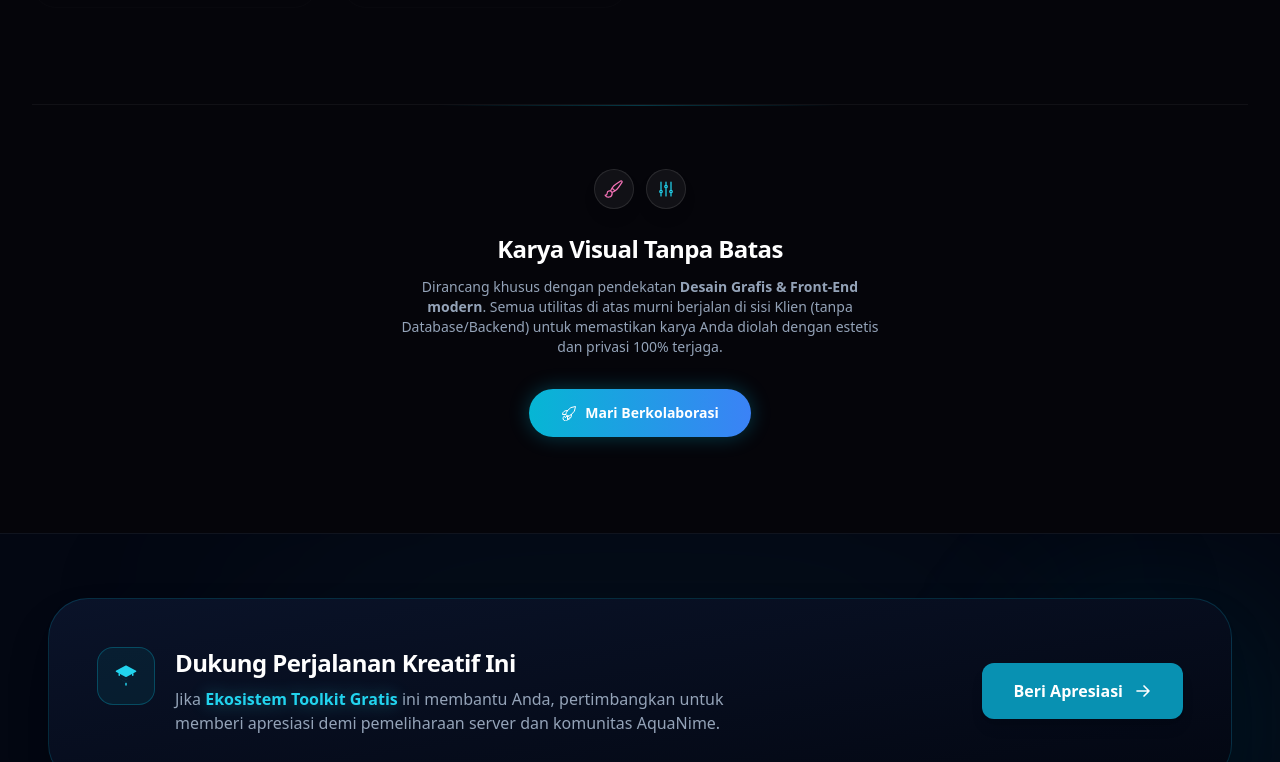
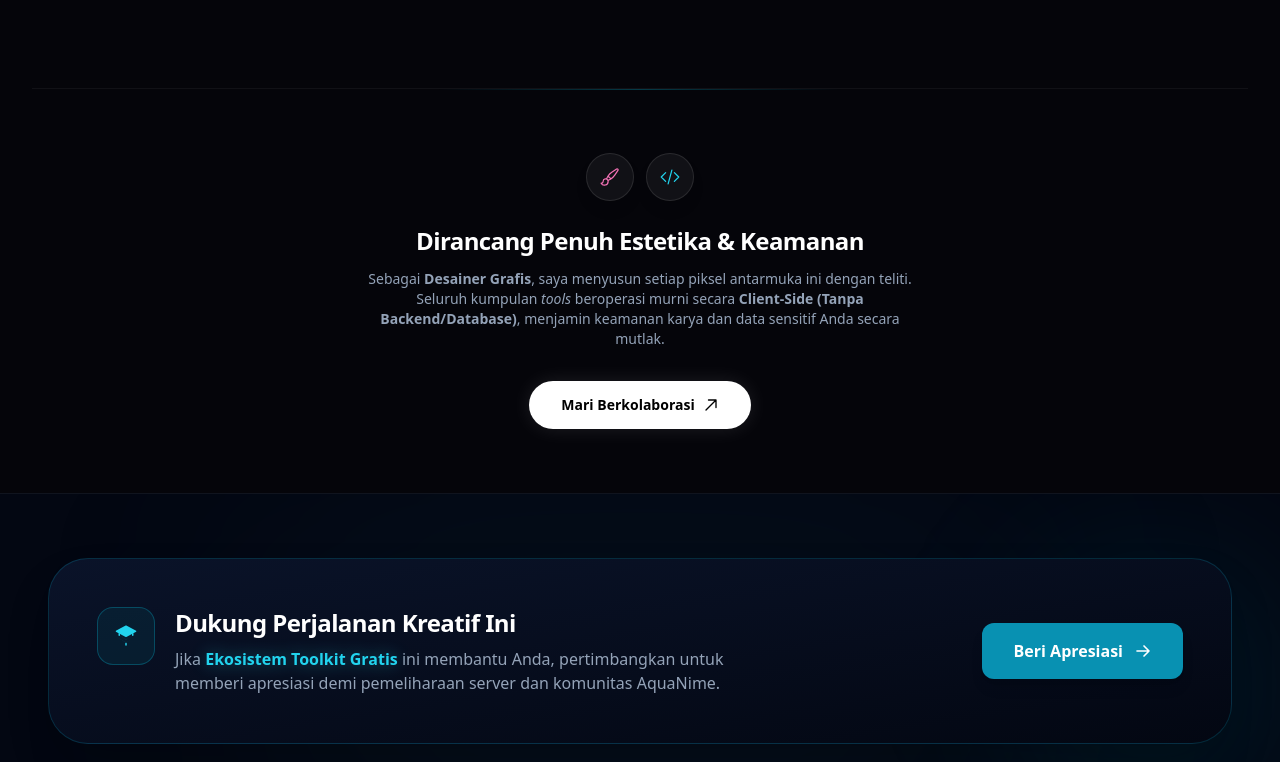
Before and after one commit to Rafli161102/CV-MRR, a Next.js app: page /toolkit in a window 1280 px wide. Shown: the part 1256-2018 px from the top of the page. Built offline with nearby package versions, Linux system fonts and the light colour scheme.

Commit message:
Update page.jsx

```diff
--- a/src/app/toolkit/page.jsx
+++ b/src/app/toolkit/page.jsx
@@ -24,7 +24,9 @@ const Icons = {
   Lock: (p) => <svg fill="none" viewBox="0 0 24 24" strokeWidth={2.5} stroke="currentColor" {...p}><path strokeLinecap="round" strokeLinejoin="round" d="M16.5 10.5V6.75a4.5 4.5 0 10-9 0v3.75m-.75 11.25h10.5a2.25 2.25 0 002.25-2.25v-6.75a2.25 2.25 0 00-2.25-2.25H6.75a2.25 2.25 0 00-2.25 2.25v6.75a2.25 2.25 0 002.25 2.25z" /></svg>,
   ShieldCheck: (p) => <svg fill="none" viewBox="0 0 24 24" strokeWidth={1.5} stroke="currentColor" {...p}><path strokeLinecap="round" strokeLinejoin="round" d="M9 12.75L11.25 15 15 9.75M21 12c0 1.268-.63 2.39-1.593 3.068a3.745 3.745 0 01-1.043 3.296a3.745 3.745 0 01-3.296 1.043A3.745 3.745 0 0112 21c-1.268 0-2.39-.63-3.068-1.593a3.746 3.746 0 01-3.296-1.043a3.745 3.745 0 01-1.043-3.296A3.745 3.745 0 013 12c0-1.268.63-2.39 1.593-3.068a3.745 3.745 0 011.043-3.296a3.746 3.746 0 013.296-1.043A3.746 3.746 0 0112 3c1.268 0 2.39.63 3.068 1.593a3.746 3.746 0 013.296 1.043a3.746 3.746 0 011.043 3.296A3.745 3.745 0 0121 12z" /></svg>,
   X: (p) => <svg fill="none" viewBox="0 0 24 24" strokeWidth={2.5} stroke="currentColor" {...p}><path strokeLinecap="round" strokeLinejoin="round" d="M6 18L18 6M6 6l12 12" /></svg>,
-  Rocket: (p) => <svg fill="none" viewBox="0 0 24 24" strokeWidth={1.5} stroke="currentColor" {...p}><path strokeLinecap="round" strokeLinejoin="round" d="M15.59 14.37a6 6 0 01-5.84 7.38v-4.8m5.84-2.58a14.98 14.98 0 006.16-12.12A14.98 14.98 0 009.631 8.41m5.96 5.96a14.926 14.926 0 01-5.841 2.58m-.119-8.54a6 6 0 00-7.381 5.84h4.8m2.581-5.84a14.927 14.927 0 00-2.58 5.84m2.699 2.7c-.103.021-.207.041-.311.06a15.09 15.09 0 01-2.448-2.448 14.9 14.9 0 01.06-.312m-2.24 2.39a4.493 4.493 0 00-1.757 4.306 4.433 4.433 0 002.771 2.77c1.651.567 3.485.044 4.306-1.756l3.05-3.05a15.001 15.001 0 00-3.235-3.235l-3.05 3.05z" /></svg>
+  Code: (p) => <svg fill="none" viewBox="0 0 24 24" strokeWidth={1.5} stroke="currentColor" {...p}><path strokeLinecap="round" strokeLinejoin="round" d="M17.25 6.75L22.5 12l-5.25 5.25m-10.5 0L1.5 12l5.25-5.25m7.5-3l-4.5 16.5" /></svg>,
+  Brush: (p) => <svg fill="none" viewBox="0 0 24 24" strokeWidth={1.5} stroke="currentColor" {...p}><path strokeLinecap="round" strokeLinejoin="round" d="M9.53 16.122a3 3 0 00-5.78 1.128 2.25 2.25 0 01-2.4 2.245 4.5 4.5 0 008.4-2.245c0-.399-.078-.78-.22-1.128zm0 0a15.998 15.998 0 003.388-1.62m-5.043-.025a15.994 15.994 0 011.622-3.395m3.42 3.42a15.995 15.995 0 004.764-4.648l3.876-5.814a1.151 1.151 0 00-1.597-1.597L14.146 6.32a15.996 15.996 0 00-4.649 4.763m3.42 3.42a6.776 6.776 0 00-3.42-3.42" /></svg>,
+  ArrowUpRight: (p) => <svg fill="none" viewBox="0 0 24 24" strokeWidth={2} stroke="currentColor" {...p}><path strokeLinecap="round" strokeLinejoin="round" d="M4.5 19.5l15-15m0 0H8.25m11.25 0v11.25" /></svg>
 };
 
 // ============================================================================
@@ -64,7 +66,7 @@ const toolThemes = {
 };
 
 // =========================================================================
-// KOMPONEN KARTU MODUL (RESPONSIF 2 KOLOM MOBILE)
+// KOMPONEN KARTU MODUL
 // =========================================================================
 const UnifiedCard = ({ tool, cardId }) => {
   const [isClicked, setIsClicked] = useState(false);
@@ -80,7 +82,14 @@ const UnifiedCard = ({ tool, cardId }) => {
 
     setTimeout(() => {
       setIsClicked(false);
-      if (linkRef.current) linkRef.current.click();
+      // Fallback HTML navigation murni
+      if (tool.link && tool.link.trim() !== '' && tool.link !== '#') {
+        if (linkRef.current) {
+          linkRef.current.click();
+        } else {
+          window.location.href = tool.link;
+        }
+      }
     }, 600);
   };
 
@@ -117,7 +126,7 @@ const UnifiedCard = ({ tool, cardId }) => {
             ) : (
               <div className="flex items-center gap-1 px-1.5 py-1 sm:px-2.5 sm:py-1.5 bg-black/40 border border-white/5 rounded-full">
                  <Icons.Lock className="w-2.5 h-2.5 sm:w-3 sm:h-3 text-slate-500" />
-                 <span className="text-[8px] sm:text-[9px] font-bold tracking-widest text-slate-500">SOON</span>
+                 <span className="text-[7px] sm:text-[9px] font-bold tracking-widest text-slate-500">SOON</span>
               </div>
             )}
           </div>
@@ -141,20 +150,19 @@ const UnifiedCard = ({ tool, cardId }) => {
 // =========================================================================
 const TOUR_STEPS = [
   { target: 'tut-start', title: 'Mulai dari Sini', text: <>Ini adalah meja kerja digital Anda. <br/><br/>Kapanpun Anda merasa kebingungan, klik tombol <strong>"Mulai Panduan"</strong> ini untuk memanggil saya kembali.</>, position: 'bottom' },
-  { target: 'tut-filter', title: 'Pencarian Cepat', text: <>Gunakan menu ini untuk menyaring alat. <br/><br/>Contoh: Klik <strong>"Design Utility"</strong> jika Anda hanya ingin melihat alat untuk keperluan desain.</>, position: 'bottom' },
+  { target: 'tut-filter', title: 'Pencarian Cepat', text: <>Gunakan menu ini untuk menyaring alat. <br/><br/>Contoh: Klik <strong>"Design Utility"</strong> jika Anda hanya ingin melihat alat untuk keperluan desain grafis Anda.</>, position: 'bottom' },
   { target: 'tut-active', title: 'Alat Siap Pakai', text: <><ul className="list-disc pl-4 space-y-1 mb-2 text-left"><li>Kotak berwarna cerah</li><li>Ada ikon panah di pojok</li><li>Bisa langsung diklik!</li></ul>Ini berarti alat tersebut sudah 100% siap membantu pekerjaan Anda.</>, position: 'bottom' },
-  { target: 'tut-locked', title: 'Segera Hadir', text: <>Kartu abu-abu dengan label <strong>"SOON"</strong> berarti alatnya masih dirakit oleh tim pemrogram kami. <br/><br/>Harap bersabar ya!</>, position: 'top' },
-  { target: 'tut-security', title: 'Privasi Terjamin', text: <>Sangat penting: Semua alat di website ini bekerja langsung di memori komputer Anda sendiri.<br/><br/>Kami <strong>tidak pernah mencuri</strong> data sensitif Anda.</>, position: 'bottom' }
+  { target: 'tut-locked', title: 'Segera Hadir', text: <>Kartu abu-abu dengan label <strong>"SOON"</strong> berarti alatnya masih dirakit oleh saya. <br/><br/>Nantikan fitur-fitur keren selanjutnya!</>, position: 'top' },
+  { target: 'tut-security', title: 'Privasi Terjamin', text: <>Sangat penting: Semua alat di sini <strong>beroperasi murni di perangkat Anda</strong> (tanpa server backend).<br/><br/>Karya dan data Anda 100% aman.</>, position: 'bottom' }
 ];
 
 // =========================================================================
-// KOMPONEN: BUBBLE TUTORIAL DENGAN PELACAKAN INTERVAL (ANTI KABUR/MELeset)
+// KOMPONEN: BUBBLE TUTORIAL DENGAN PELACAKAN INTERVAL
 // =========================================================================
 const GuidedTour = ({ onComplete }) => {
   const [step, setStep] = useState(0);
   const [targetRect, setTargetRect] = useState(null);
   const [isClient, setIsClient] = useState(false);
-  const requestRef = useRef();
 
   useEffect(() => {
     setIsClient(true);
@@ -180,7 +188,6 @@ const GuidedTour = ({ onComplete }) => {
         });
       }
     }
-    requestRef.current = requestAnimationFrame(lockOnTarget);
   }, [step]);
 
   useEffect(() => {
@@ -190,16 +197,25 @@ const GuidedTour = ({ onComplete }) => {
 
     if (el) {
       el.scrollIntoView({ behavior: 'smooth', block: 'center' });
-      requestRef.current = requestAnimationFrame(lockOnTarget);
+      // Gunakan interval tangguh agar tidak kabur sama sekali
+      const tracker = setInterval(lockOnTarget, 50);
+      return () => clearInterval(tracker);
     } else {
       if (step < TOUR_STEPS.length - 1) setStep(s => s + 1);
       else onComplete();
     }
+  }, [step, isClient, lockOnTarget, onComplete]);
 
+  // Listener tambahan
+  useEffect(() => {
+    if (!isClient) return;
+    window.addEventListener('scroll', lockOnTarget, { passive: true });
+    window.addEventListener('resize', lockOnTarget);
     return () => {
-      if (requestRef.current) cancelAnimationFrame(requestRef.current);
+      window.removeEventListener('scroll', lockOnTarget);
+      window.removeEventListener('resize', lockOnTarget);
     };
-  }, [step, isClient, lockOnTarget, onComplete]);
+  }, [lockOnTarget, isClient]);
 
   if (!isClient || !targetRect) return null;
 
@@ -221,7 +237,6 @@ const GuidedTour = ({ onComplete }) => {
 
       <div className="absolute inset-0 bg-[#030712]/80 backdrop-blur-[2px] transition-all duration-300" />
 
-      {/* Spotlight murni tanpa CSS Transition delay agar mengunci erat ke target saat scroll */}
       <div
         className="absolute pointer-events-none border-2 border-cyan-400 animate-pulse"
         style={{
@@ -235,7 +250,7 @@ const GuidedTour = ({ onComplete }) => {
       />
 
       <div
-        className="absolute bg-[#0f172a] border border-cyan-500/50 shadow-[0_20px_40px_rgba(0,0,0,0.5)] rounded-[24px] p-5 sm:p-6"
+        className="absolute bg-[#0f172a] border border-cyan-500/50 shadow-[0_20px_40px_rgba(0,0,0,0.5)] rounded-[24px] p-5 sm:p-6 transition-all duration-100 ease-linear"
         style={{
           width: `${bubbleWidth}px`,
           left: isMobile ? '16px' : `${targetRect.left + (targetRect.width / 2)}px`,
@@ -277,10 +292,11 @@ export default function ToolkitPage() {
   const [showTutorial, setShowTutorial] = useState(false);
 
   useEffect(() => {
-    // Key di-reset agar PASTI MUNCUL untuk user/previewer baru
-    const hasSeenTutorial = localStorage.getItem('portfolio_toolkit_tour_v2');
+    // MEMAKSA AUTO-START UNTUK SEMUA ORANG
+    // Menggunakan key "sessionStorage" sehingga setiap kali tab browser baru dibuka, tour pasti jalan.
+    const hasSeenTutorial = sessionStorage.getItem('portfolio_tour_active');
     if (!hasSeenTutorial) {
-      // Delay 1.5 detik memberikan waktu agar halaman selesai di-render sebelum tutorial muncul
+      // Jeda 1.5 detik agar halaman ke-render utuh (aman dari lag load)
       const timer = setTimeout(() => setShowTutorial(true), 1500);
       return () => clearTimeout(timer);
     }
@@ -288,7 +304,7 @@ export default function ToolkitPage() {
 
   const handleCompleteTutorial = () => {
     setShowTutorial(false);
-    localStorage.setItem('portfolio_toolkit_tour_v2', 'true');
+    sessionStorage.setItem('portfolio_tour_active', 'true');
     window.scrollTo({ top: 0, behavior: 'smooth' });
   };
 
@@ -302,16 +318,16 @@ export default function ToolkitPage() {
         <div className="absolute bottom-[-10%] right-[-10%] w-[80vw] h-[80vw] sm:w-[50vw] sm:h-[50vw] bg-purple-600/10 rounded-full blur-[120px] sm:blur-[150px] mix-blend-screen"></div>
       </div>
 
-      <div className="w-full max-w-[1400px] mx-auto px-4 sm:px-6 md:px-8 pt-24 sm:pt-32 lg:pt-36 flex flex-col flex-grow">
+      <div className="w-full max-w-[1400px] mx-auto px-4 sm:px-6 md:px-8 pt-24 sm:pt-28 lg:pt-32 pb-0 flex flex-col flex-grow">
 
-        {/* HEADER DIPERBAIKI (TOMBOL TERPISAH, JUDUL FOKUS KIRI) */}
+        {/* HEADER DIPERBAIKI (TOMBOL PANDUAN DI ATAS, INFO KEAMANAN DI KANAN PADA DESKTOP) */}
         <header className="mb-6 sm:mb-8 lg:mb-12 animate-fade-in-up">
           <div className="flex flex-col md:flex-row md:items-end justify-between gap-6 sm:gap-8">
             <div className="w-full md:w-[65%]">
 
               <button
                 id="tut-start"
-                className="inline-flex items-center gap-2 px-3 py-1.5 sm:px-4 sm:py-2 rounded-full bg-white/5 border border-white/10 mb-4 sm:mb-6 backdrop-blur-md cursor-pointer hover:bg-white/10 transition-colors w-max"
+                className="inline-flex items-center gap-2 px-3 py-1.5 sm:px-4 sm:py-2 rounded-full bg-white/5 border border-white/10 mb-4 sm:mb-5 lg:mb-6 backdrop-blur-md cursor-pointer hover:bg-white/10 transition-colors w-max"
                 onClick={() => {
                   setActiveCat('Semua');
                   setShowTutorial(false);
@@ -333,7 +349,7 @@ export default function ToolkitPage() {
               </p>
             </div>
 
-            <div className="w-full md:w-auto shrink-0">
+            <div className="w-full md:w-auto shrink-0 flex md:justify-end">
               <button
                 id="tut-security"
                 onClick={() => setIsSecurityModalOpen(true)}
@@ -377,27 +393,27 @@ export default function ToolkitPage() {
           </div>
         </div>
 
-        {/* CALL TO ACTION EKSKLUSIF PORTOFOLIO (PEMISAH AGAR TIDAK MENTOK FOOTER) */}
-        <div className="w-full mt-16 sm:mt-24 pt-12 sm:pt-16 pb-16 sm:pb-24 border-t border-white/5 relative flex flex-col items-center justify-center text-center animate-fade-in-up" style={{ animationDelay: '0.3s' }}>
+        {/* CALL TO ACTION EKSKLUSIF PORTOFOLIO (Graphic Designer Buffer) */}
+        <div className="w-full mt-16 sm:mt-24 pt-12 sm:pt-16 pb-12 sm:pb-16 border-t border-white/5 relative flex flex-col items-center justify-center text-center animate-fade-in-up" style={{ animationDelay: '0.3s' }}>
            <div className="absolute top-0 left-1/2 -translate-x-1/2 w-2/3 md:w-1/3 h-[1px] bg-gradient-to-r from-transparent via-cyan-500/30 to-transparent"></div>
 
            <div className="flex items-center gap-3 mb-5 sm:mb-6">
-              <div className="w-10 h-10 rounded-full bg-white/5 border border-white/10 flex items-center justify-center shadow-lg">
-                 <Icons.Palette className="w-4 h-4 sm:w-5 sm:h-5 text-pink-400" />
+              <div className="w-10 h-10 sm:w-12 sm:h-12 rounded-full bg-white/5 border border-white/10 flex items-center justify-center shadow-lg">
+                 <Icons.Brush className="w-4 h-4 sm:w-5 sm:h-5 text-pink-400" />
               </div>
-              <div className="w-10 h-10 rounded-full bg-white/5 border border-white/10 flex items-center justify-center shadow-lg">
-                 <Icons.Layers className="w-4 h-4 sm:w-5 sm:h-5 text-cyan-400" />
+              <div className="w-10 h-10 sm:w-12 sm:h-12 rounded-full bg-white/5 border border-white/10 flex items-center justify-center shadow-lg">
+                 <Icons.Code className="w-4 h-4 sm:w-5 sm:h-5 text-cyan-400" />
               </div>
            </div>
 
-           <h3 className="text-lg sm:text-xl md:text-2xl font-bold text-white mb-2 sm:mb-3 tracking-tight">Karya Visual Tanpa Batas</h3>
-           <p className="text-slate-400 text-[11px] sm:text-xs md:text-sm max-w-lg mb-6 sm:mb-8 leading-relaxed px-4">
-             Dirancang khusus dengan pendekatan <strong>Desain Grafis & Front-End modern</strong>. Semua utilitas di atas murni berjalan di sisi Klien (tanpa Database/Backend) untuk memastikan karya Anda diolah dengan estetis dan privasi 100% terjaga.
+           <h3 className="text-lg sm:text-xl md:text-2xl font-bold text-white mb-2 sm:mb-3 tracking-tight">Dirancang Penuh Estetika & Keamanan</h3>
+           <p className="text-slate-400 text-[11px] sm:text-xs md:text-sm max-w-xl mb-6 sm:mb-8 leading-relaxed px-4">
+             Sebagai <strong>Desainer Grafis</strong>, saya menyusun setiap piksel antarmuka ini dengan teliti. Seluruh kumpulan <i>tools</i> beroperasi murni secara <strong>Client-Side (Tanpa Backend/Database)</strong>, menjamin keamanan karya dan data sensitif Anda secara mutlak.
            </p>
 
-           <a href="mailto:rafli161102@gmail.com" className="group flex items-center gap-2 px-6 sm:px-8 py-3 sm:py-3.5 bg-gradient-to-r from-cyan-500 to-blue-500 text-white rounded-full text-[11px] sm:text-sm font-bold transition-all hover:scale-105 active:scale-95 shadow-[0_0_20px_rgba(6,182,212,0.3)]">
-             <Icons.Rocket className="w-4 h-4" />
+           <a href="mailto:rafli161102@gmail.com" className="group flex items-center gap-2 px-6 sm:px-8 py-3 sm:py-3.5 bg-white text-black hover:bg-slate-200 rounded-full text-[11px] sm:text-sm font-bold transition-all hover:scale-105 active:scale-95 shadow-[0_0_20px_rgba(255,255,255,0.1)]">
              Mari Berkolaborasi
+             <Icons.ArrowUpRight className="w-3.5 h-3.5 sm:w-4 sm:h-4 group-hover:-translate-y-0.5 group-hover:translate-x-0.5 transition-transform" />
            </a>
         </div>
 
@@ -466,13 +482,14 @@ export default function ToolkitPage() {
         @keyframes fadeInUp { from { opacity: 0; transform: translateY(20px); } to { opacity: 1; transform: translateY(0); } }
         .animate-fade-in-up { animation: fadeInUp 0.6s cubic-bezier(0.16, 1, 0.3, 1) forwards; opacity: 0; }
 
-        /* EFEK ANIMASI RGB COLOR THEORY TRIAD Yg Aesthetic (Cyan -> Pink -> Deep Blue) */
+        /* EFEK ANIMASI RGB COLOR THEORY TRIAD (Cyan/Blue, Magenta/Pink, Yellow) Yg Aesthetic */
         .text-rgb-animated {
           background: linear-gradient(
             to right,
             #00c6ff, /* Cyan */
+            #0072ff, /* Deep Blue */
             #f093fb, /* Light Pink */
-            #0072ff, /* Deep Blue */
+            #f5576c, /* Rose/Red */
             #00c6ff  /* Cyan (loop back) */
           );
           background-size: 200% auto;
```
